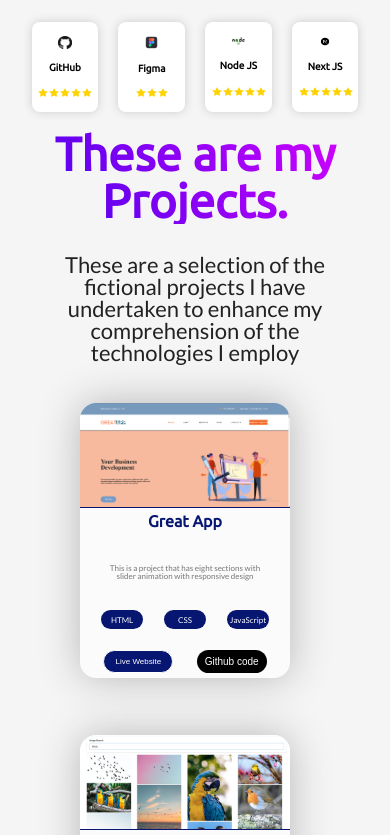
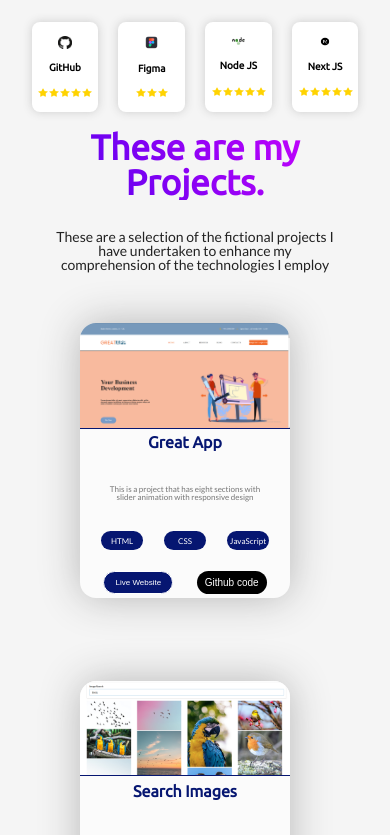
Before and after one commit to Conke99/LatestPortfolio, a React (Create React App) app: page / in a window 390 px wide. Shown: the part 1220-2055 px from the top of the page. Built offline with nearby package versions, Linux system fonts and the light colour scheme.

Commit message:
fixed about & fixed projects section with font size

```diff
--- a/src/Components/About/About.scss
+++ b/src/Components/About/About.scss
@@ -68,6 +68,7 @@
       }
       p {
         font-size: 12px;
+        padding: 20px 0 20px 0;
       }
     }
   }
--- a/src/Components/Projects/Projects.scss
+++ b/src/Components/Projects/Projects.scss
@@ -273,6 +273,10 @@
     .projects_contect {
       h2 {
         text-align: center;
+        font-size: 35px;
+      }
+      p {
+        font-size: 14px;
       }
       .project_container {
         display: flex;
```
